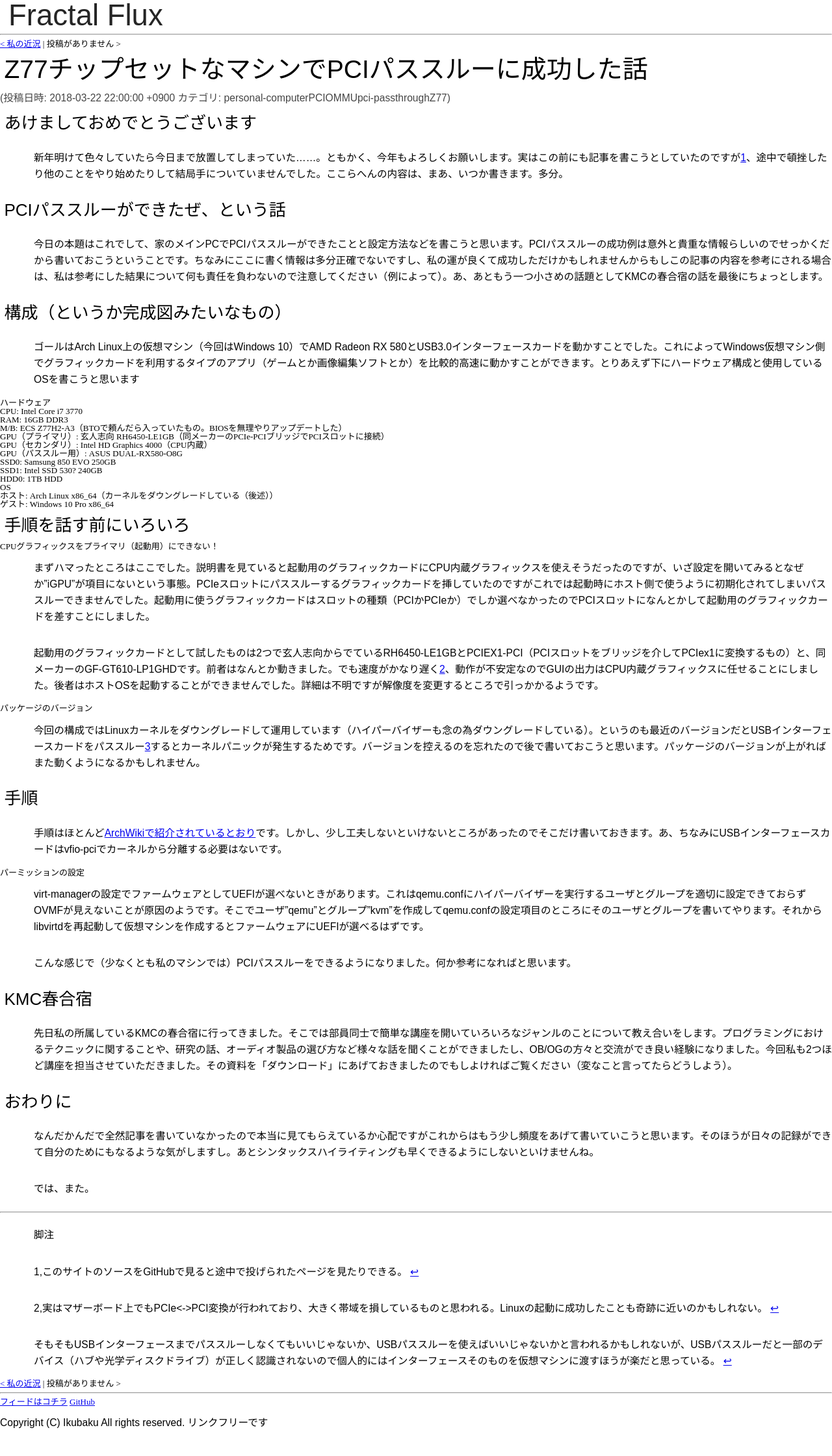
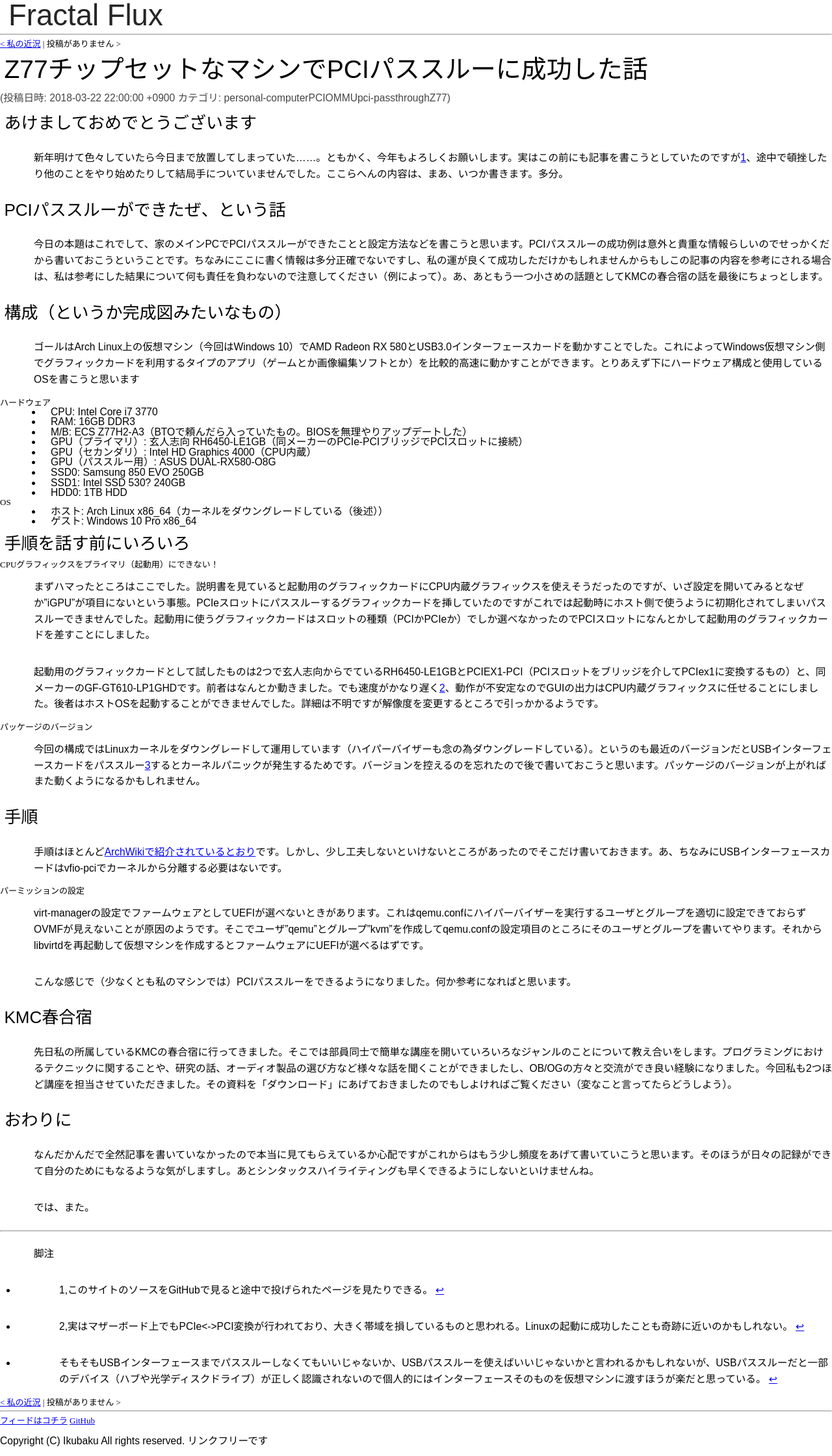
Before and after one commit to H-Teramura/H-Teramura.github.io, a Jekyll site: the page built from _posts/2018-03-22-pci-passthrough-on-z77-machine.md, in a window 1280 px wide. Shown: the whole page at 65% size. Built offline with Jekyll 4.4.1, drawn with Linux system fonts in a browser that asks for light colours; before the commit the page ends 2212 px from its top, so only the background shows below that.

Commit message:
Add list layout

```diff
--- a/_sass/_base.scss
+++ b/_sass/_base.scss
@@ -28,6 +28,17 @@ p {
     padding: 1.2rem 0px 1.2rem 4rem;
 }
 
+// Lists
+ul, li {
+    list-style-type: disc;
+    list-style-position: outside;
+    list-style-image: none;
+    padding-left: 1rem;
+    margin-left: 2rem;
+    font-size: 1.2rem;
+    font-family: Arial, Helvertica, sans-serif;
+}
+
 // Text styles
 em, i {
     font-style: italic;
```
